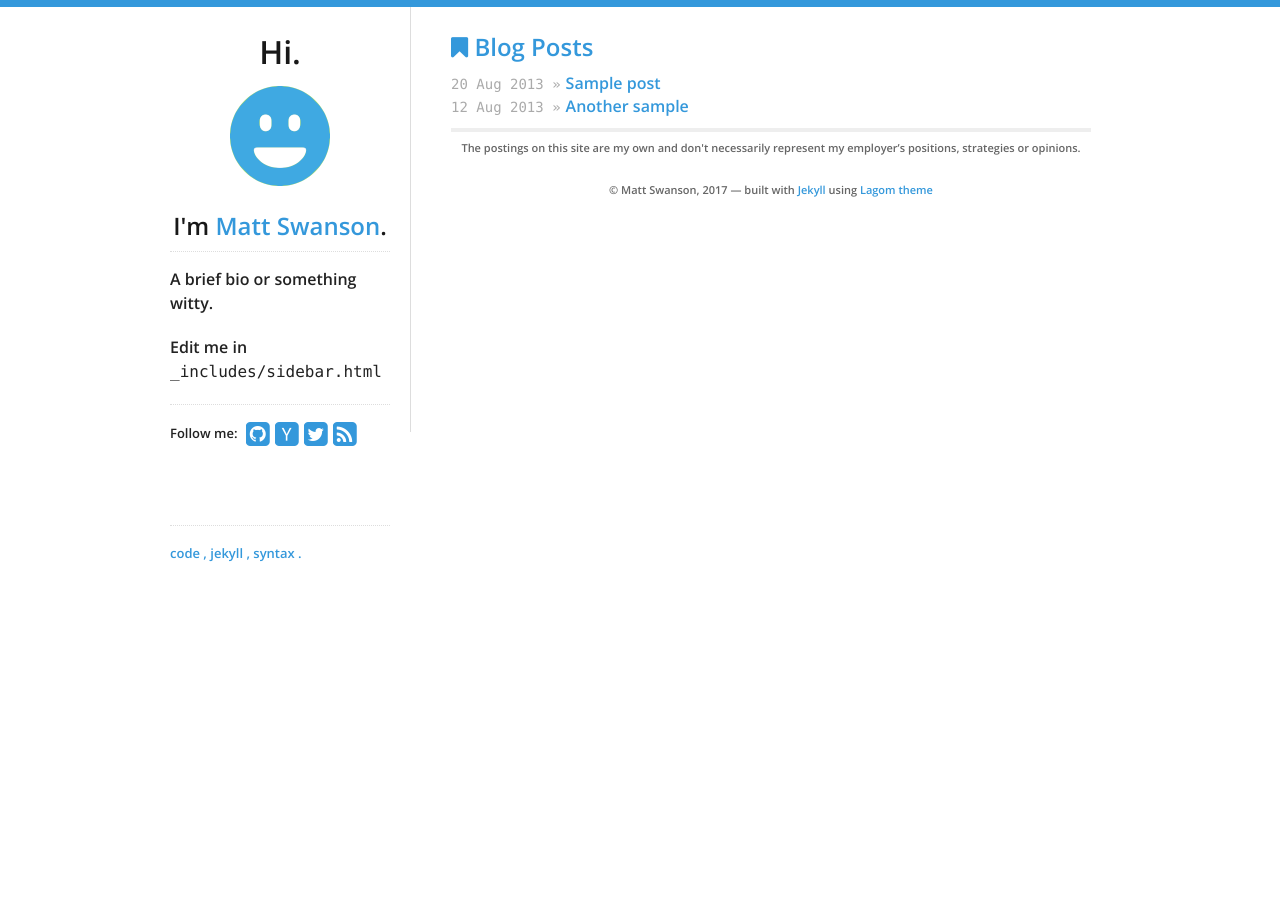
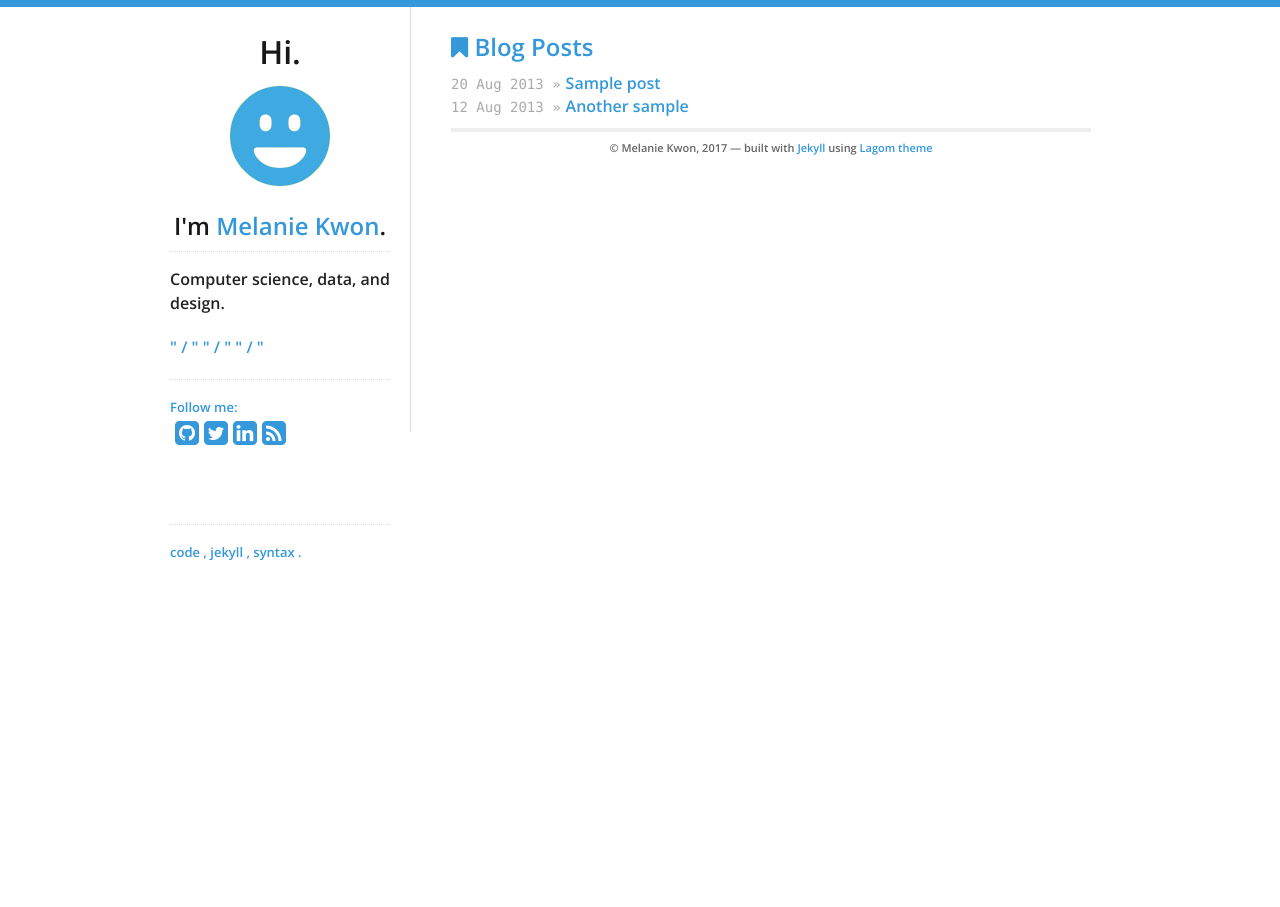
Before and after one commit to melaniemkwon/melaniemkwon.github.io, a Jekyll site: the page built from index.html, in a window 1280 px wide. Built offline with Jekyll 4.4.1, drawn with Linux system fonts in a browser that asks for light colours; nearby versions of some CDN libraries.

Commit message:
Update sidebar.

```diff
--- a/_data/theme.yml
+++ b/_data/theme.yml
@@ -5,29 +5,29 @@ highlight_color: '#3498db'
 
 # Profile links on the left sidebar, leave blank to ignore
 social:
-  github: swanson
+  github: melaniemkwon
   #bitbucket: philipj
-  hacker_news: swanson
+  #hacker_news: swanson
   #stackexchange: 348619
   #stackoverflow: 348619
-  twitter: _swanson
+  twitter: melaniekwon
   #facebook: zuck
   #tumblr: animalygifs
-  #linkedin: philipjagielski
+  linkedin: melaniekwon
   #gplus: 110552447039675960964
   #gravatar: 86e6ff8f75f9daef42d53b7f8002fd95
   #flickr: johndoe
 
 # "Hi, I'm _______"
-name: Matt Swanson
-email: test@example.com
+name: Melanie Kwon
+email: melaniemkwon@gmail.com
 tagline: "weak opinions, strongly held"
 
 # Google Analytics key, leave blank to ignore
 google_analytics_key: UA-xxxx-x
 
 # Toggle "Postings are my own" disclaimer in footer
-show_disclaimer: true
+show_disclaimer: false
 
 # Toggle link/icon to view atom feed (/atom.xml) in sidebar
 show_atom_feed: true
--- a/_includes/sidebar.html
+++ b/_includes/sidebar.html
@@ -9,9 +9,14 @@
   </a>
   <h2>I'm <a href="/">{{ site.data.theme.name }}</a>.</h2>
   <div id="bio">
-    <p>A brief bio or something witty.</p>
+    <p>Computer science, data, and design.</p>
     <p>
-      Edit me in <code>_includes/sidebar.html</code>
+      <a href="/about.html">
+      " / "
+      <a href="/contact.html">
+      " / "
+      <a href="/archive.html">
+      " / "
     </p>
   </div>
   <div id="social">
```
